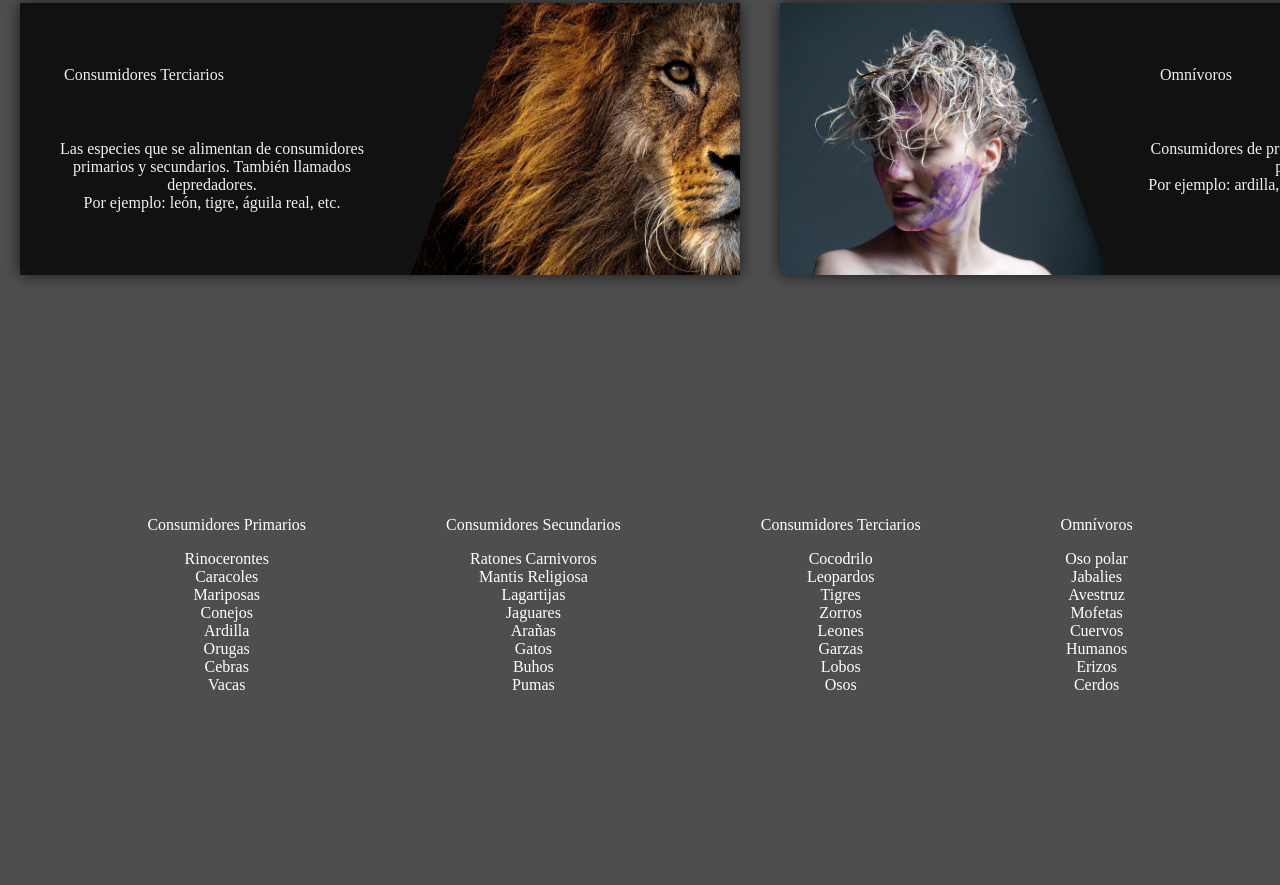
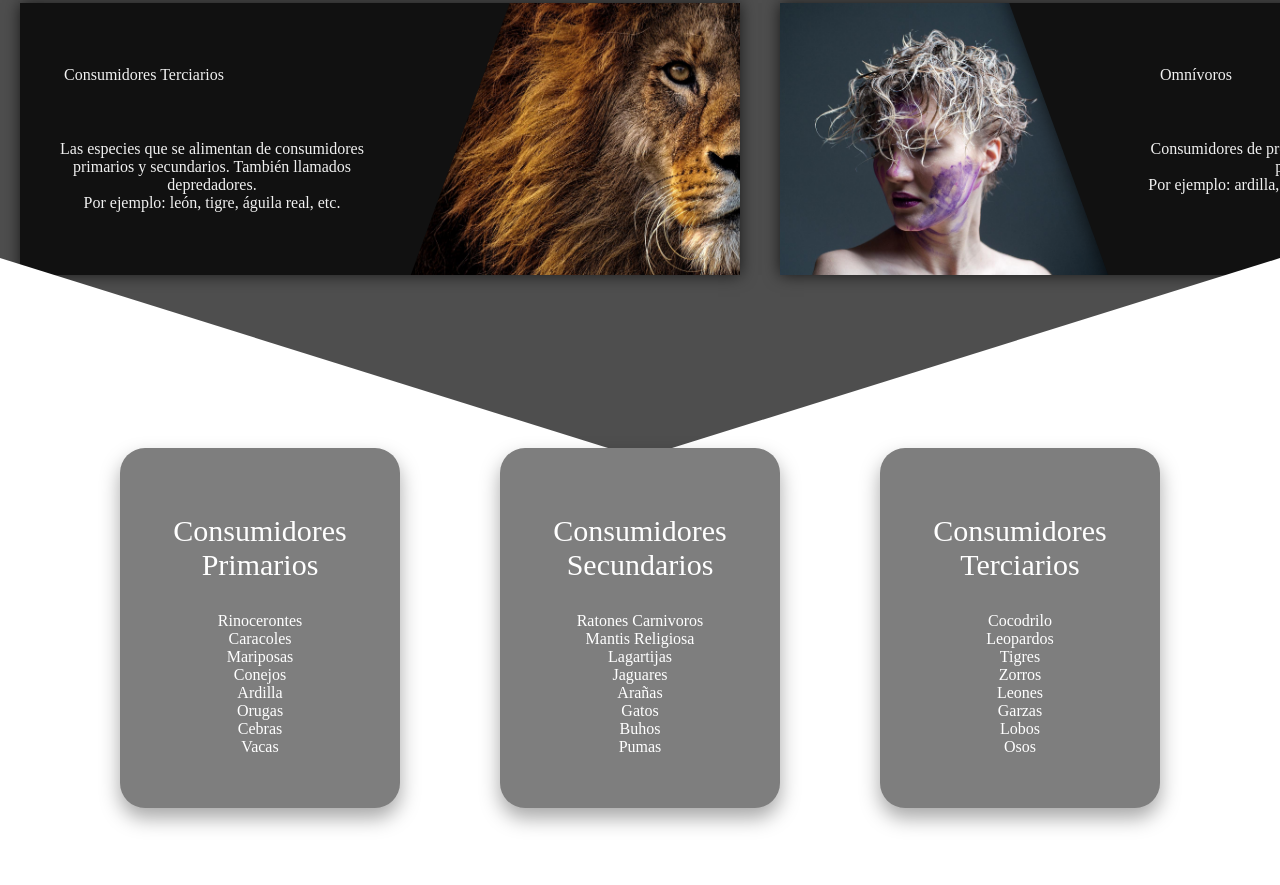
Before and after one commit to dpstack/card-animals, a plain HTML site: page html/page1.html in a window 1280 px wide. Shown: the part 1342-2227 px from the top of the page. Drawn offline with Linux system fonts and the light colour scheme.

Commit message:
UPDATE 17:27 07/09/22

```diff
--- a/css/page1.css
+++ b/css/page1.css
@@ -139,22 +139,79 @@ p{
 }
 
 /*SECCION 3 ///////////////////////////////////////////////////////////////*/
+.secdiv{
+    display: flex;
+}
+
+.divisorder{
+    bottom: 0;
+    left: 0;
+    width: 100%;
+    height: 200px;
+    background: #fff;
+    clip-path: polygon(100% 0,0 100%, 100% 100%);
+}
+
+.divisorizq{
+    bottom: 0;
+    left: 0;
+    width: 100%;
+    height: 200px;
+    background: #fff;
+    clip-path: polygon(0 100%,100% 100%,0 0);
+}
+
 .sec2{
     height: 100vh;
     display: flex;
     justify-content: center;
     text-align: center;
+    align-items: center;
+    background: #fff;
 }
 
-.g1{
-    padding: 50px;
-    margin-top: 15%;
-    margin-left: 20px;
-    margin-right: 20px;
+.contenedor{
+    display: flex;
+    justify-content: center;
+    align-items: center;
+    max-width: 1600px;
+    flex-wrap: wrap;
+    padding: 40px 0;
+}
+
+.contenedor .carta{
+    position: relative;
+    width: 320px;
+    height: 400px;
+    margin: 30px;
+}
+
+.contenedor .carta .caja{
+    position: absolute;
+    top: 20px;
+    left: 20px;
+    right: 20px;
+    bottom: 20px;
+    background: #7e7e7e;
+    box-shadow: 0 10px 20px rgba(0,0,0,0.35);
+    border-radius: 25px;
+    display: flex;
+    justify-content: center;
+    align-items: center;
+    transition-duration: 500ms;
+}
+
+.contenedor .carta .caja:hover{
+    transform: scale(1.1);
+    cursor: pointer;
+}
+
+.contenedor .carta .caja .g1{
+    padding: 20px;
 }
 
 .g1 p{
-
+    font-size: 30px;
 }
 
 ul{
--- a/html/page1.html
+++ b/html/page1.html
@@ -89,8 +89,18 @@
 
     </section>
 
+    <section class="secdiv">
+        <div class="divisorizq"></div>
+        <div class="divisorder"></div>
+    </section>
+
+
     <section class="sec2">
 
+        <div class="contenedor">
+
+            <div class="carta">
+                <div class="caja">
                     <div class="g1">
                         <p>Consumidores Primarios</p>
                         <ul>
@@ -104,7 +114,11 @@
                             <li>Vacas</li>
                         </ul>
                     </div>
+                </div>
+            </div>
 
+            <div class="carta">
+                <div class="caja">
                     <div class="g1">
                         <p>Consumidores Secundarios</p>
                         <ul>
@@ -118,7 +132,11 @@
                             <li>Pumas</li>
                         </ul>
                     </div>
+                </div>
+            </div>
 
+            <div class="carta">
+                <div class="caja">
                     <div class="g1">
                         <p>Consumidores Terciarios</p>
                         <ul>
@@ -132,7 +150,11 @@
                             <li>Osos</li>
                         </ul>
                     </div>
+                </div>
+            </div>
 
+            <div class="carta">
+                <div class="caja">
                     <div class="g1">
                         <p>Omnívoros</p>
                         <ul>
@@ -146,22 +168,10 @@
                             <li>Cerdos</li>
                         </ul>
                     </div>
+                </div>
+            </div>
 
-    </section>
-
-    <section class="sec3">
-
-    </section>
-
-    <section class="sec4">
-
-    </section>
-
-    <section class="sec5">
-
-    </section>
-
-    <section class="sec6">
+        </div>
 
     </section>
 
```
Lines whose indentation alone changed are shown as unchanged.
